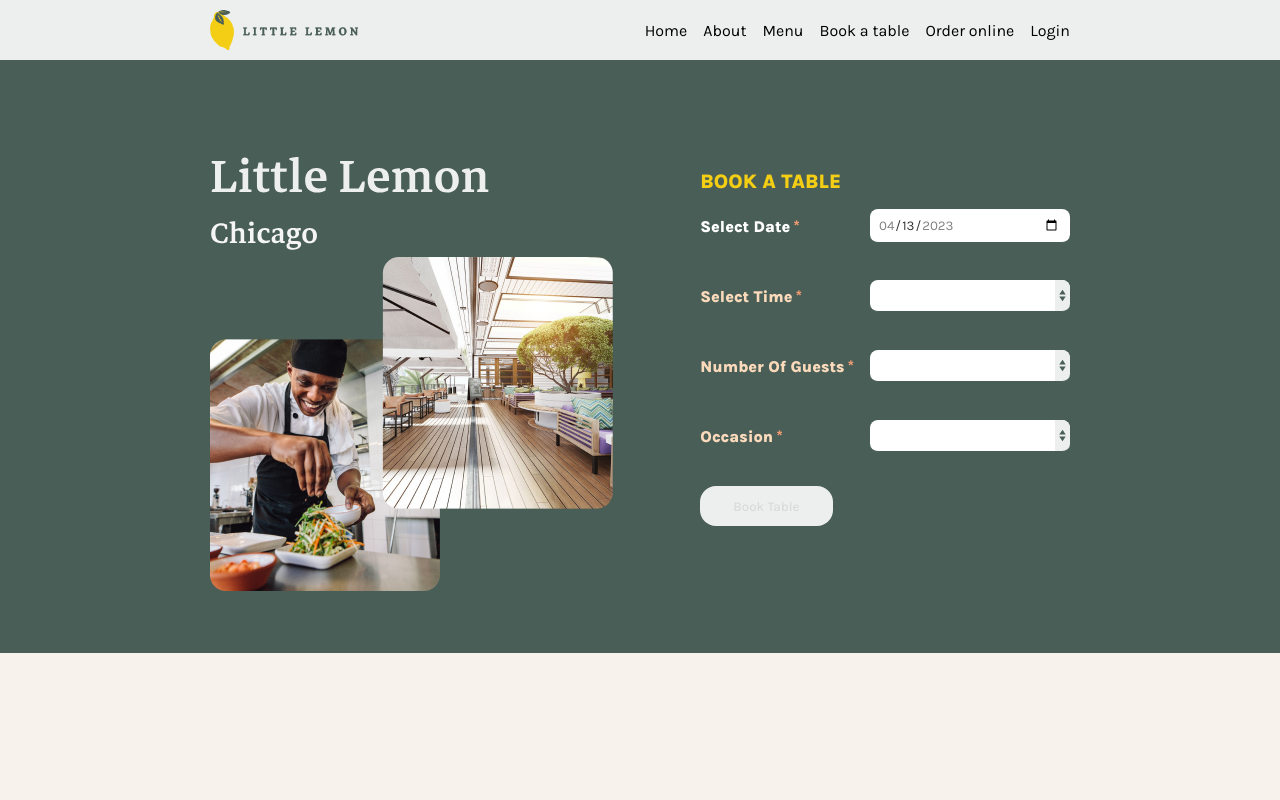
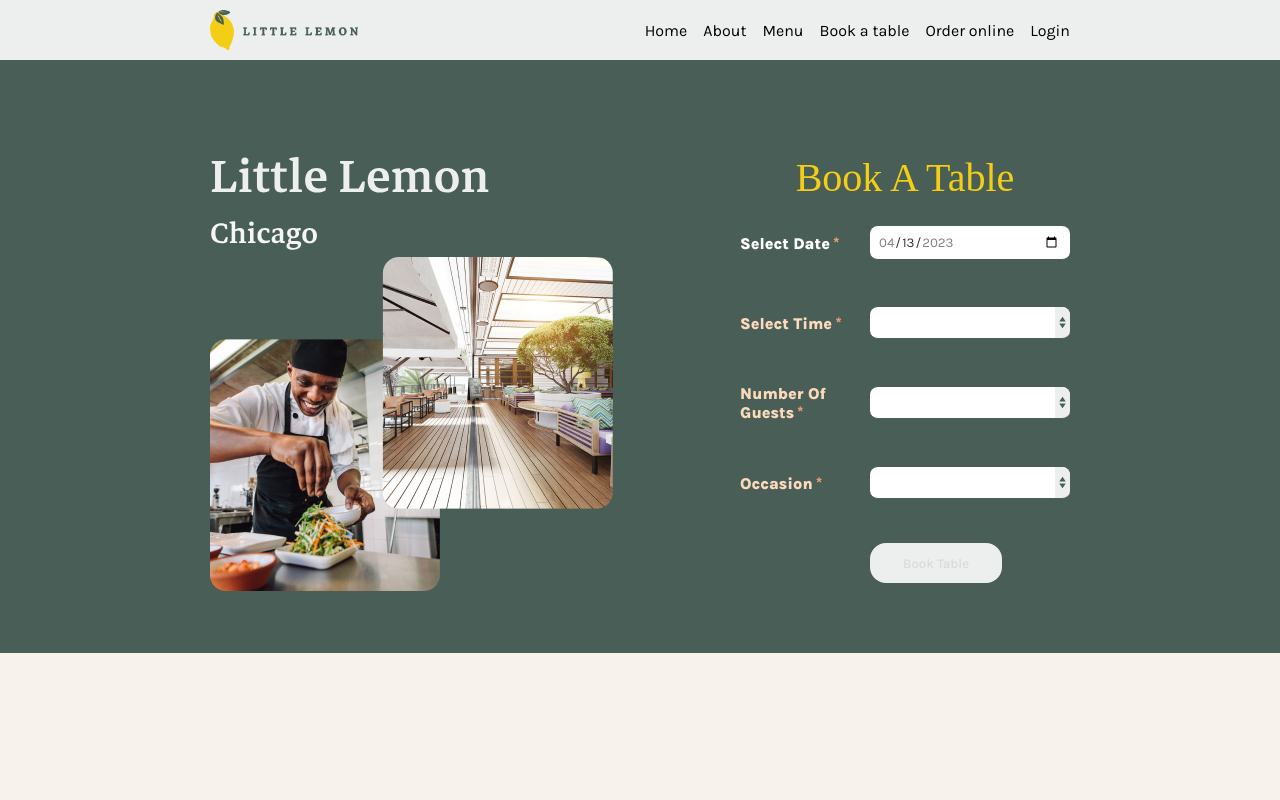
Before and after one commit to kate-mills/little-lemon-capstone, a React (Create React App) app: page /booking in a window 1280 px wide. Shown: the top 800 px of the page. Built offline with nearby package versions, Linux system fonts and the light colour scheme; a web font is replaced by a local one.

Commit message:
line up button with inputs

```diff
--- a/src/components/Bookings/Confirmed.js
+++ b/src/components/Bookings/Confirmed.js
@@ -16,7 +16,7 @@
           />
         </div>
         <div>
-          {<h3>Your Table Is Booked</h3>}
+          {<h2>Your Table Is Booked</h2>}
           <p className={styles.msg}>{lastTableBooked?.msg}</p>
         </div>
       </article>
--- a/src/components/Bookings/Form.js
+++ b/src/components/Bookings/Form.js
@@ -29,7 +29,7 @@
       resDate: Yup.date()
         .min(start.iso, `Date can not be before ${start.display}`)
         .max(end.iso, `Date can not be after ${end.display}`)
-        .required('Data is required'),
+        .required('Date is required'),
       resTime: Yup.string()
         .oneOf([...availableTimes], 'Invalid Booking Time')
         .required('Time is required'),
@@ -85,9 +85,9 @@
             value={formik.values.resDate}
           />
           <div className="error">
-            {formik.values.resDate && formik.errors.resDate
+            {!!formik.values.resDate && formik.errors.resDate
               ? formik.errors.resDate
-              : null}
+              : formik.errors.resDate}
           </div>
         </div>
 
@@ -184,8 +184,8 @@
         </div>
 
         {/* Submit Form*/}
-        <div className="form-control submit">
-          <div>
+        <div tabIndex={0} className="form-control submit">
+          <div className="no-label"/>
             <input
               aria-label="On Click"
               type="submit"
@@ -193,7 +193,6 @@
               aria-disabled={isDisabled || !formik.isValid}
               disabled={isDisabled || !formik.isValid}
             />
-          </div>
         </div>
       </form>
     </>
--- a/src/components/Bookings/index.js
+++ b/src/components/Bookings/index.js
@@ -16,11 +16,11 @@
             color1="var(--clr-highlight)"
           />
           <div className={styles.img}>
-            <img src={imgSrc} alt="" />
+            <img src={imgSrc} alt="Chef making a salad" />
           </div>
         </div>
         <div className={styles.bookings_box}>
-          <h3>Book A Table</h3>
+          <h2>Book A Table</h2>
           <BookingsForm />
         </div>
       </article>
--- a/src/components/Bookings/index.module.css
+++ b/src/components/Bookings/index.module.css
@@ -2,11 +2,13 @@
   padding-block-start: 15px;
   padding-block-end: 2rem;
   display: flex;
+  justify-content: center;
 }
-.bookings h3 {
+.bookings h2 {
   color: var(--clr-primary-2);
-  padding-block-start: 2rem;
+  margin-block: 1rem;
   width: 100%;
+  text-align: center;
 }
 .bookings svg,
 .bookings img {
@@ -24,7 +26,6 @@
 .error {
   color: var(--clr-secondary-1);
 }
-
 .userReservations {
   display: flex;
   justify-content: space-between;
--- a/src/index.css
+++ b/src/index.css
@@ -61,11 +61,9 @@
   border-color: transparent;
   cursor: not-allowed;
 }
-/* End Submit Button */
-
 .form {
   display: grid;
-  gap: 20px;
+  gap: 30px;
 }
 .form-control {
   display: flex;
@@ -80,10 +78,15 @@
   bottom: -27%;
   right: 6px;
 }
+.form-control.submit div.no-label{
+  background: red;
+  width: 130px;
+}
 .form label {
   color: white;
   display: inline-block;
-  padding-inline-end: 1rem;
+  width: 130px;
+  max-width: 130px;
 }
 label[data-required]:after {
   color: var(--clr-secondary-1);
```
